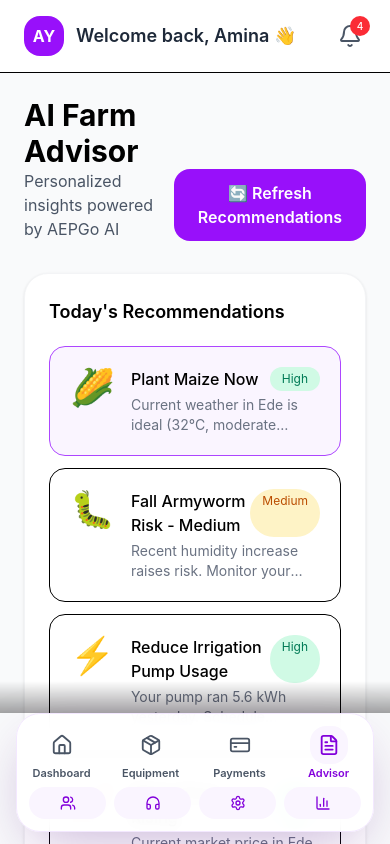
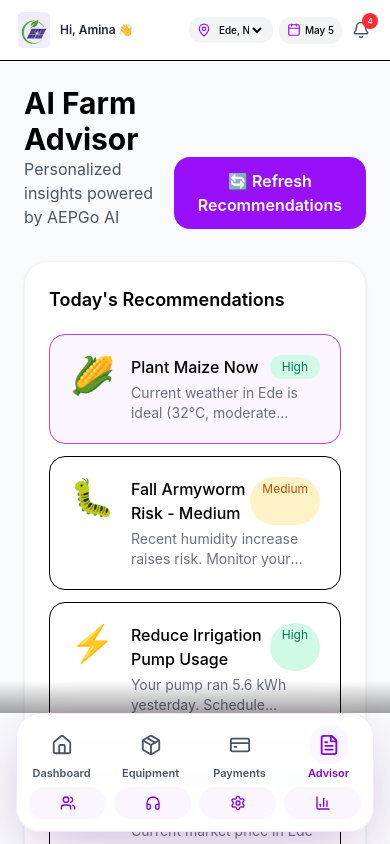
Before and after one commit to jettybay/aepgo-web, a Next.js app: page /advisor in a window 390 px wide. Built offline with nearby package versions, Linux system fonts and the light colour scheme.

Commit message:
header bottom

```diff
--- a/components/layout/Header.tsx
+++ b/components/layout/Header.tsx
@@ -1,52 +1,56 @@
 'use client';
 
 import { Bell, MapPin, Calendar } from 'lucide-react';
+import Image from 'next/image';
 
 export default function Header() {
   return (
-    <header className="sticky top-0 z-40 bg-white/90 backdrop-blur border-b px-6 sm:px-8 py-4 sm:py-5 flex items-center justify-between">
+    <header className="sticky top-0 z-40 bg-white/90 backdrop-blur border-b px-4 sm:px-8 py-3 sm:py-5 flex items-center justify-between gap-2 sm:gap-4">
       {/* Left */}
-      <div className="flex items-center gap-3 sm:gap-4 min-w-0">
-        <div className="w-10 h-10 sm:w-11 sm:h-11 bg-purple-600 rounded-2xl flex items-center justify-center text-white font-bold flex-shrink-0">
-          AY
-        </div>
+      <div className="flex items-center gap-2 sm:gap-4 min-w-0 flex-shrink-0">
+        <Image
+          src="/images/aepgo-logo.png"
+          alt="AEPGO Logo"
+          width={44}
+          height={44}
+          className="w-9 h-9 sm:w-11 sm:h-11 rounded-lg sm:rounded-2xl object-contain"
+        />
         <div className="min-w-0">
-          <h2 className="text-lg sm:text-2xl font-semibold text-gray-800 truncate">
-            Welcome back, Amina 👋
+          <h2 className="text-xs sm:text-2xl font-semibold text-gray-800 truncate max-w-[80px] sm:max-w-none">
+            Hi, Amina 👋
           </h2>
-
         </div>
       </div>
 
       {/* Right */}
-      <div className="flex items-center gap-3 sm:gap-6">
+      <div className="flex items-center gap-1.5 sm:gap-6 min-w-0">
         {/* Location */}
-        <div className="hidden md:flex items-center gap-2 bg-gray-100 px-4 py-2.5 rounded-2xl">
-          <MapPin size={18} />
-          <select className="bg-transparent font-medium focus:outline-none cursor-pointer">
+        <div className="flex items-center gap-1 sm:gap-2 bg-gray-100 px-2 sm:px-4 py-1.5 sm:py-2.5 rounded-xl sm:rounded-2xl">
+          <MapPin size={14} className="sm:w-[18px] text-purple-600" />
+          <select className="bg-transparent text-[10px] sm:text-base font-medium focus:outline-none cursor-pointer max-w-[50px] sm:max-w-none">
             <option>Ede, Nigeria</option>
           </select>
         </div>
 
         {/* Date */}
-        <div className="hidden lg:flex items-center gap-2 bg-gray-100 px-4 py-2.5 rounded-2xl">
-          <Calendar size={18} />
-          <span className="font-medium">May 5, 2026</span>
+        <div className="flex items-center gap-1 sm:gap-2 bg-gray-100 px-2 sm:px-4 py-1.5 sm:py-2.5 rounded-xl sm:rounded-2xl">
+          <Calendar size={14} className="sm:w-[18px] text-purple-600" />
+          <span className="font-medium text-[10px] sm:text-base whitespace-nowrap">May 5</span>
         </div>
 
         {/* Notifications */}
-        <div className="relative cursor-pointer p-1 rounded-xl hover:bg-gray-100 transition">
-          <Bell size={24} className="text-gray-600" />
-          <div className="absolute -top-1 -right-1 w-5 h-5 bg-red-500 text-[10px] font-medium text-white rounded-full flex items-center justify-center">
+        <div className="relative cursor-pointer p-1 rounded-lg sm:rounded-xl hover:bg-gray-100 transition flex-shrink-0">
+          <Bell size={18} className="text-gray-600 sm:w-6" />
+          <div className="absolute -top-1 -right-1 w-4 h-4 sm:w-5 sm:h-5 bg-red-500 text-[8px] sm:text-[10px] font-medium text-white rounded-full flex items-center justify-center">
             4
           </div>
         </div>
 
         {/* Profile details (desktop) */}
-        <div className="hidden md:flex items-center gap-3">
+        <div className="hidden sm:flex items-center gap-3 flex-shrink-0">
           <div>
-            <p className="font-semibold text-sm">Amina Shitu</p>
-            <p className="text-xs text-gray-500 -mt-0.5">Farm Owner</p>
+            <p className="font-semibold text-xs sm:text-sm">Amina Shitu</p>
+            <p className="hidden md:block text-xs text-gray-500 -mt-0.5">Farm Owner</p>
           </div>
         </div>
       </div>
```
